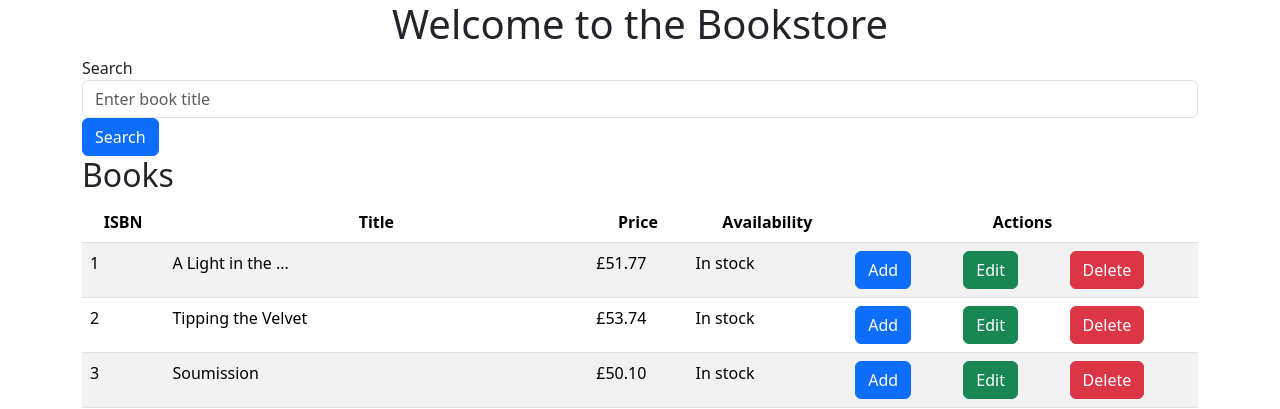
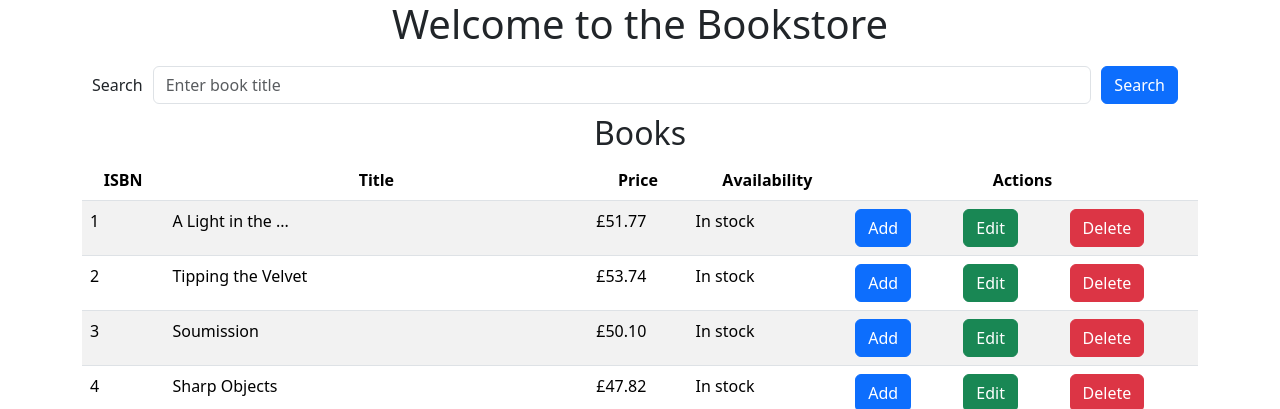
Before and after one commit to stmcpeters/KC4, a Flask app: page / in a window 1280 px wide. Shown: the top 409 px of the page. Run offline with Flask 3, Linux system fonts and the light colour scheme; data comes from the database, SQL or seed files in the repository.

Commit message:
enhance CSS styles for form layout and header alignment

```diff
--- a/static/main.css
+++ b/static/main.css
@@ -1,14 +1,30 @@
 h1,
+h2,
 th {
   text-align: center;
 }
+
 a {
   color: white;
   text-decoration: none;
 }
+
 a:hover {
   color: black;
 }
+
 th {
   text-align: center;
 }
+
+.form-group {
+  display: flex;
+  align-items: center;
+  padding: 10px;
+}
+
+.form-group label,
+.form-group input,
+.form-group button {
+  margin-right: 10px;
+}
```
